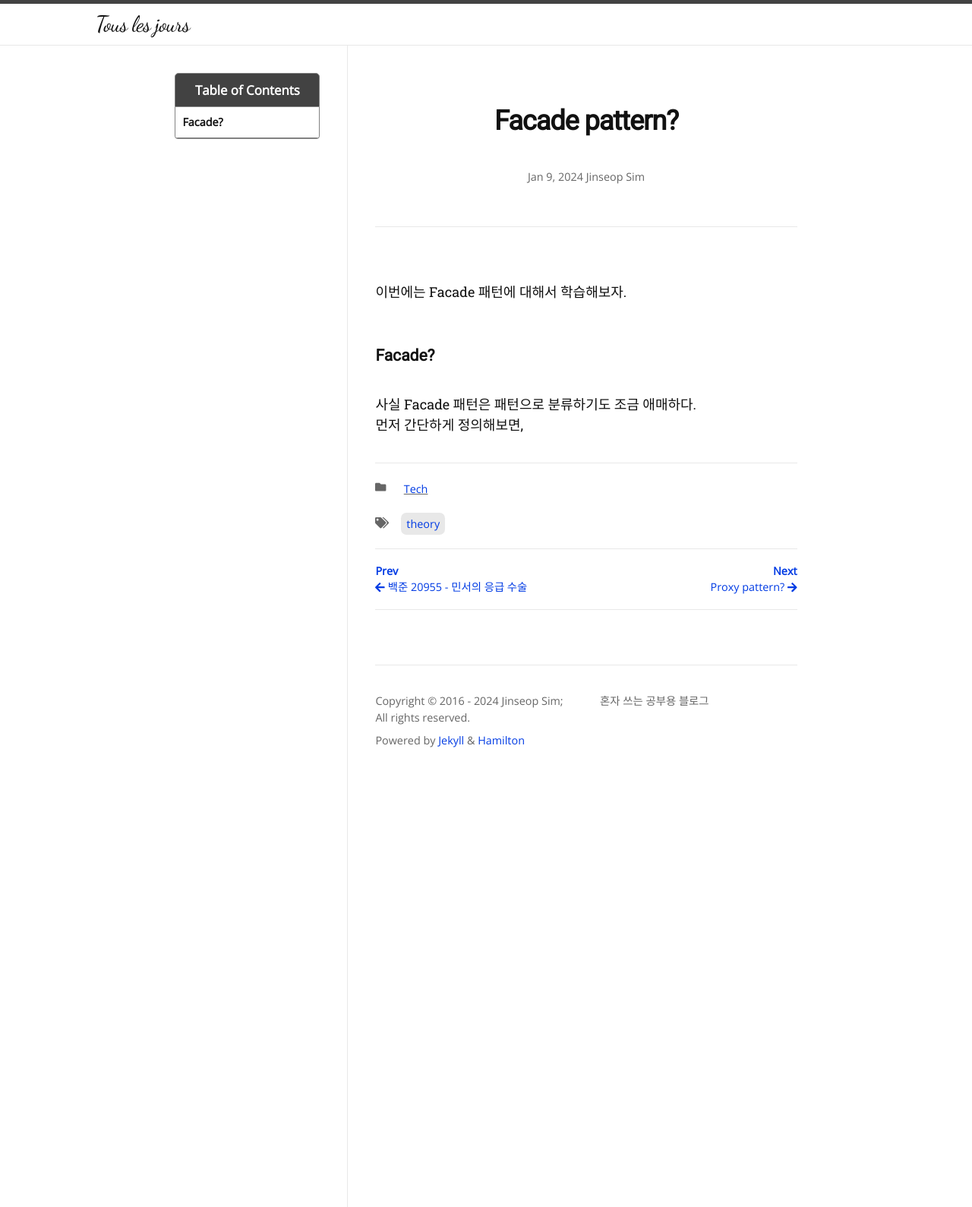
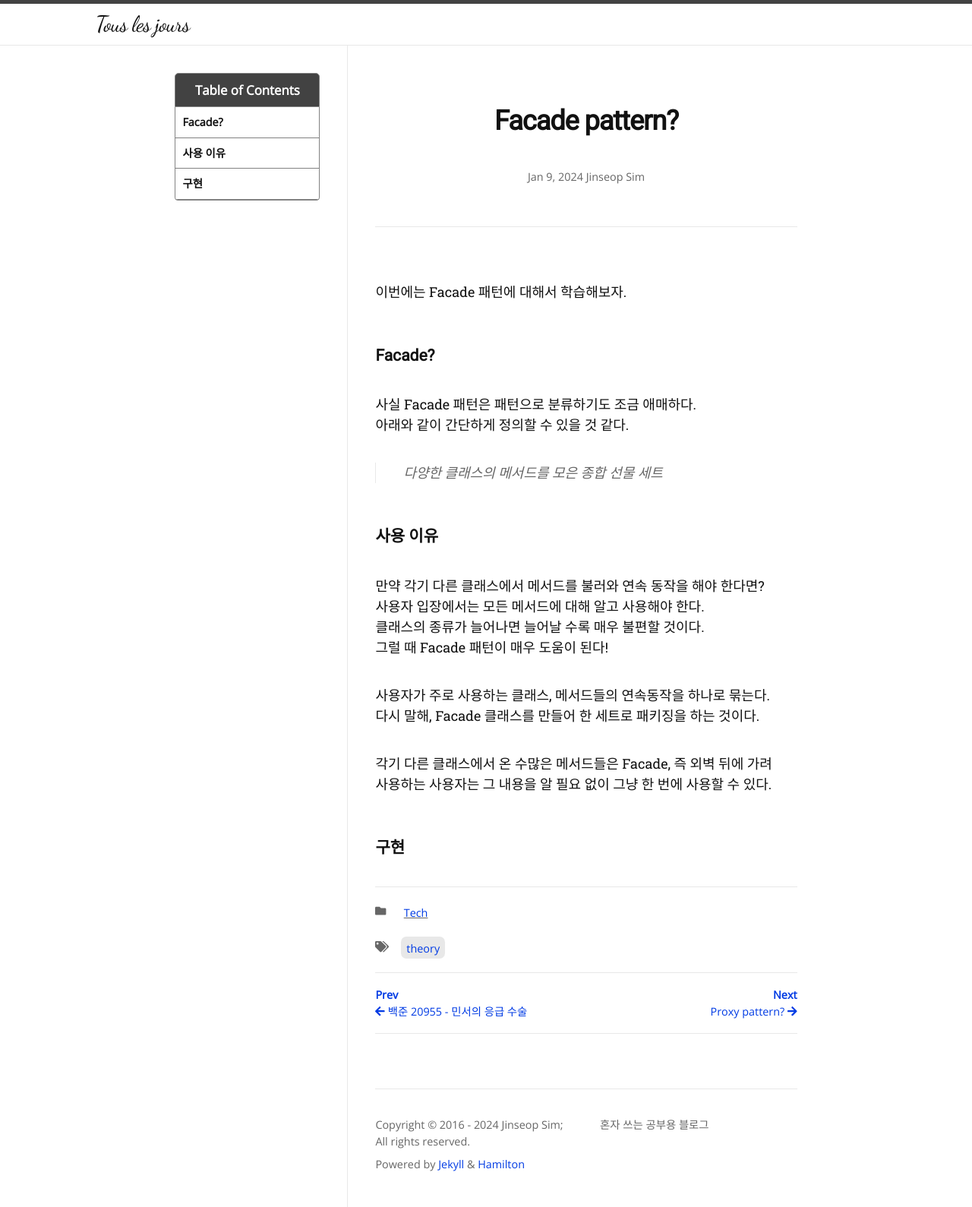
Before and after one commit to Jinseop-Sim/Jinseop-Sim.github.io, a Jekyll site: the page built from _posts/2024-01-09-facade-pattern.md, in a window 1280 px wide. Shown: the whole page at 76% size. Built offline with Jekyll 4.4.1, drawn with Linux system fonts in a browser that asks for light colours; nearby versions of some CDN libraries; some web fonts are replaced.

Commit message:
글 수정

```diff
--- a/_posts/2024-01-09-facade-pattern.md
+++ b/_posts/2024-01-09-facade-pattern.md
@@ -11,4 +11,21 @@ toc: true
 
 ### Facade?
 사실 Facade 패턴은 패턴으로 분류하기도 조금 애매하다.
-먼저 간단하게 정의해보면,
+아래와 같이 간단하게 정의할 수 있을 것 같다.
+
+> 다양한 클래스의 메서드를 모은 종합 선물 세트
+
+### 사용 이유
+만약 각기 다른 클래스에서 메서드를 불러와 연속 동작을 해야 한다면?
+사용자 입장에서는 모든 메서드에 대해 알고 사용해야 한다.
+클래스의 종류가 늘어나면 늘어날 수록 매우 불편할 것이다.
+그럴 때 Facade 패턴이 매우 도움이 된다!
+
+사용자가 주로 사용하는 클래스, 메서드들의 연속동작을 하나로 묶는다.
+다시 말해, Facade 클래스를 만들어 한 세트로 패키징을 하는 것이다.
+
+각기 다른 클래스에서 온 수많은 메서드들은 Facade, 즉 외벽 뒤에 가려
+사용하는 사용자는 그 내용을 알 필요 없이 그냥 한 번에 사용할 수 있다.
+
+
+### 구현
```
